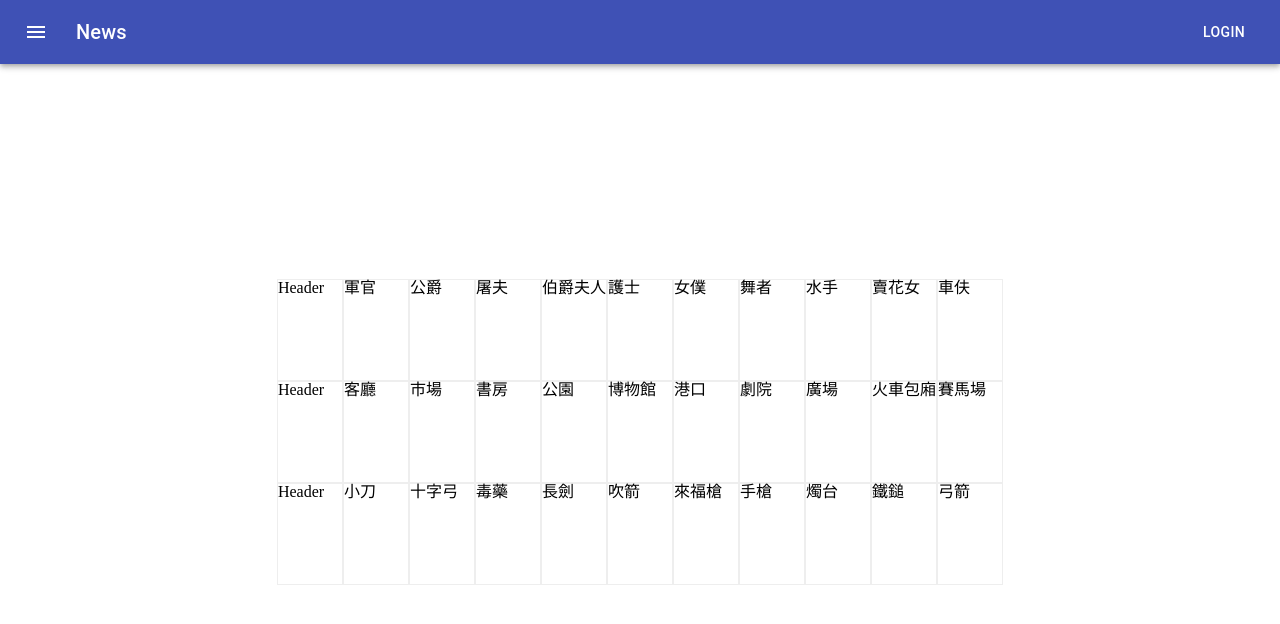
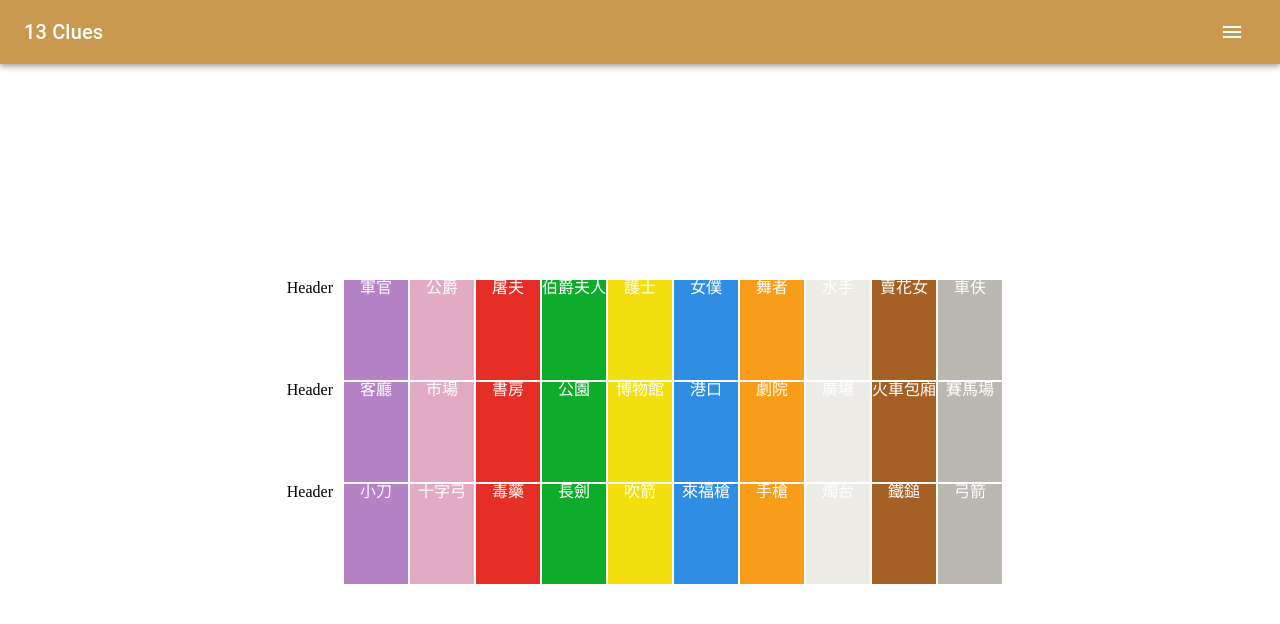
Before and after one commit to TimingJL/13_clues_helper, a React (Create React App) app: page / in a window 1280 px wide. Shown: the top 624 px of the page. Built offline with nearby package versions, Linux system fonts and the light colour scheme; the HTML template or start-up script is replaced by a standard one.

Commit message:
[feature] modify color

```diff
--- a/src/containers/MainPage/Content/index.js
+++ b/src/containers/MainPage/Content/index.js
@@ -7,11 +7,20 @@ const MainPageContainer = styled.div``;
 const GridContainer = styled.div`
   display: grid;
   grid-template-columns: repeat(11, 1fr);
+  grid-gap: 2px;
+  &:not(:last-child) {
+    margin-bottom: 2px;
+  }
 `;
 
 const GridBlock = styled.div`
-  border: 1px solid #eee;
   height: 100px;
+  color: ${(props) => props.textColor};
+  background-color: ${(props) => props.backgroundColor};
+  text-align: center;
+  &:active {
+    opacity: 0.8;
+  }
 `;
 
 const Content = () => {
@@ -21,19 +30,37 @@ const Content = () => {
       <GridContainer>
         <GridBlock>Header</GridBlock>
         {persons.map((person) => (
-          <GridBlock key={person.name.en}>{person.name.zhtw}</GridBlock>
+          <GridBlock
+            key={person.name.en}
+            textColor="#fff"
+            backgroundColor={person.color}
+          >
+            {person.name.zhtw}
+          </GridBlock>
         ))}
       </GridContainer>
       <GridContainer>
         <GridBlock>Header</GridBlock>
         {locations.map((location) => (
-          <GridBlock key={location.name.en}>{location.name.zhtw}</GridBlock>
+          <GridBlock
+            key={location.name.en}
+            textColor="#fff"
+            backgroundColor={location.color}
+          >
+            {location.name.zhtw}
+          </GridBlock>
         ))}
       </GridContainer>
       <GridContainer>
         <GridBlock>Header</GridBlock>
         {weapons.map((weapon) => (
-          <GridBlock key={weapon.name.en}>{weapon.name.zhtw}</GridBlock>
+          <GridBlock
+            key={weapon.name.en}
+            textColor="#fff"
+            backgroundColor={weapon.color}
+          >
+            {weapon.name.zhtw}
+          </GridBlock>
         ))}
       </GridContainer>
     </MainPageContainer>
--- a/src/containers/MainPage/Header/index.js
+++ b/src/containers/MainPage/Header/index.js
@@ -3,13 +3,12 @@ import { makeStyles } from "@material-ui/core/styles";
 import AppBar from "@material-ui/core/AppBar";
 import Toolbar from "@material-ui/core/Toolbar";
 import Typography from "@material-ui/core/Typography";
-import Button from "@material-ui/core/Button";
 import IconButton from "@material-ui/core/IconButton";
 import MenuIcon from "@material-ui/icons/Menu";
 
-const useStyles = makeStyles((theme) => ({
-  menuButton: {
-    marginRight: theme.spacing(2),
+const useStyles = makeStyles(() => ({
+  appBar: {
+    background: "#c99950",
   },
   title: {
     flexGrow: 1,
@@ -20,8 +19,11 @@ export default function Header() {
   const classes = useStyles();
 
   return (
-    <AppBar position="static">
+    <AppBar position="static" className={classes.appBar}>
       <Toolbar>
+        <Typography variant="h6" className={classes.title}>
+          13 Clues
+        </Typography>
         <IconButton
           edge="start"
           className={classes.menuButton}
@@ -30,10 +32,6 @@ export default function Header() {
         >
           <MenuIcon />
         </IconButton>
-        <Typography variant="h6" className={classes.title}>
-          News
-        </Typography>
-        <Button color="inherit">Login</Button>
       </Toolbar>
     </AppBar>
   );
--- a/src/containers/MainPage/data.js
+++ b/src/containers/MainPage/data.js
@@ -1,14 +1,14 @@
 const color = {
-  purple: "#716BA9",
-  pink: "#D6B3D5",
-  red: "#9A4646",
-  green: "#348475",
-  yellow: "#CABF66",
-  blue: "#385E93",
-  orange: "#9A6540",
-  white: "#CAC6BA",
-  brown: "#322517",
-  gray: "#545046",
+  purple: "#B682C6",
+  pink: "#E2ABC3",
+  red: "#E52E25",
+  green: "#0FAB2B",
+  yellow: "#F2DF0D",
+  blue: "#2F8EE1",
+  orange: "#F89D19",
+  white: "#EDECE6",
+  brown: "#A66025",
+  gray: "#BAB8B1",
 };
 
 const persons = [
```
